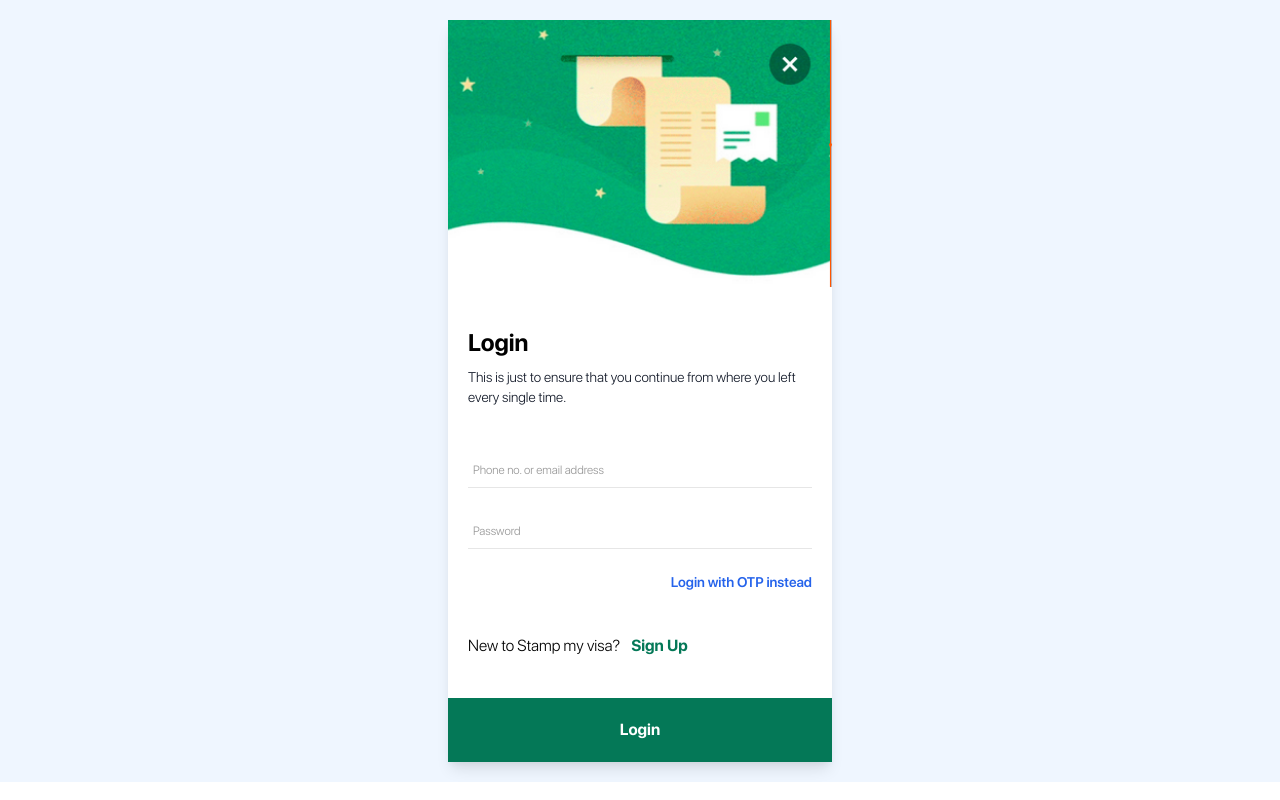
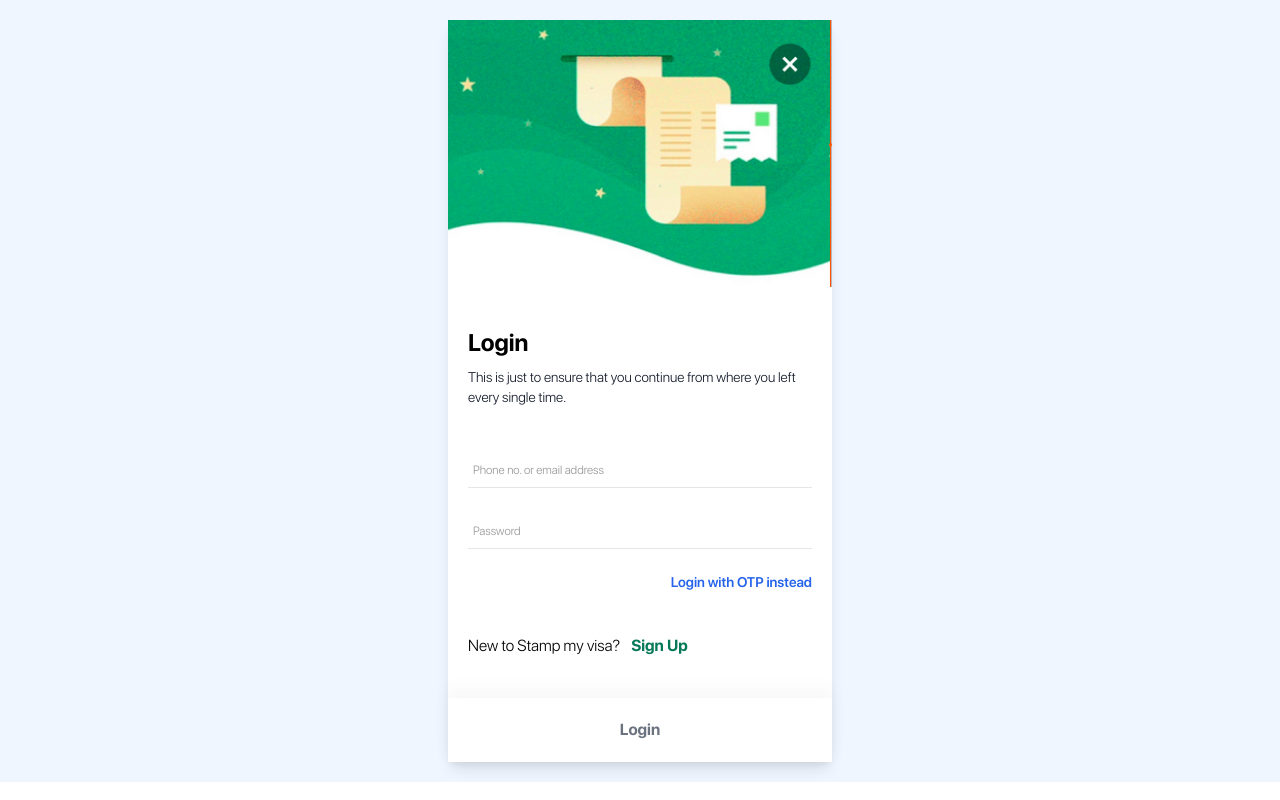
Before and after one commit to Pranav2612000/nextjs-blog, a Next.js app: page /login in a window 1280 px wide. Built offline with nearby package versions, Linux system fonts and the light colour scheme.

Commit message:
improv: enable login btn only when data filled

```diff
--- a/src/pages/login.tsx
+++ b/src/pages/login.tsx
@@ -1,6 +1,24 @@
+import React, {useState, useEffect} from "react";
 import Image from 'next/image';
 import Input from '../components/form/Input';
+import LoginSignupBtn from '../components/LoginSignupBtn';
+import {isEmailValid, isMobNoValid, isPasswordValid} from '../utils/validations';
+
 const Login = () => {
+  const [username, setUsername] = useState("");
+  const [password, setPassword] = useState("");
+  const [isDataValid, setIsDataValid] = useState(false);
+
+  useEffect(() => {
+    if((isEmailValid(username) ||
+       isMobNoValid(username)) &&
+       isPasswordValid(password)) {
+      setIsDataValid(true);
+    } else {
+      setIsDataValid(false);
+    }
+  }, [username, password]);
+
   return (
     <div className="flex items-top w-full bg-blue-50">
       <div className="w-full bg-white rounded shadow-lg md:max-w-sm md:mx-auto md:mt-5 md:mb-5">
@@ -16,10 +34,10 @@ const Login = () => {
                 This is just to ensure that you continue from where you left every single time.
               </div>
               <div className="mt-10">
-                <Input type="text" placeholder="Phone no. or email address"/>
+                <Input type="text" placeholder="Phone no. or email address" value={username} onChange={setUsername}/>
               </div>
               <div className="mt-1">
-                <Input type="password" placeholder="Password"/>
+                <Input type="password" placeholder="Password" value={password} onChange={setPassword}/>
               </div>
               <div className="text-right">
                 <span className="font-sfprosemibold text-blue-600 text-sm">Login with OTP instead</span>
@@ -30,7 +48,7 @@ const Login = () => {
               </div>
           </div>
           <div className="mt-5 w-full">
-            <button className="py-5 w-full text-center font-sfprobold bg-green-700 text-white">Login</button>
+            <LoginSignupBtn text={"Login"} isDataValid={isDataValid}/>
           </div>
         </form>
       </div>
```
